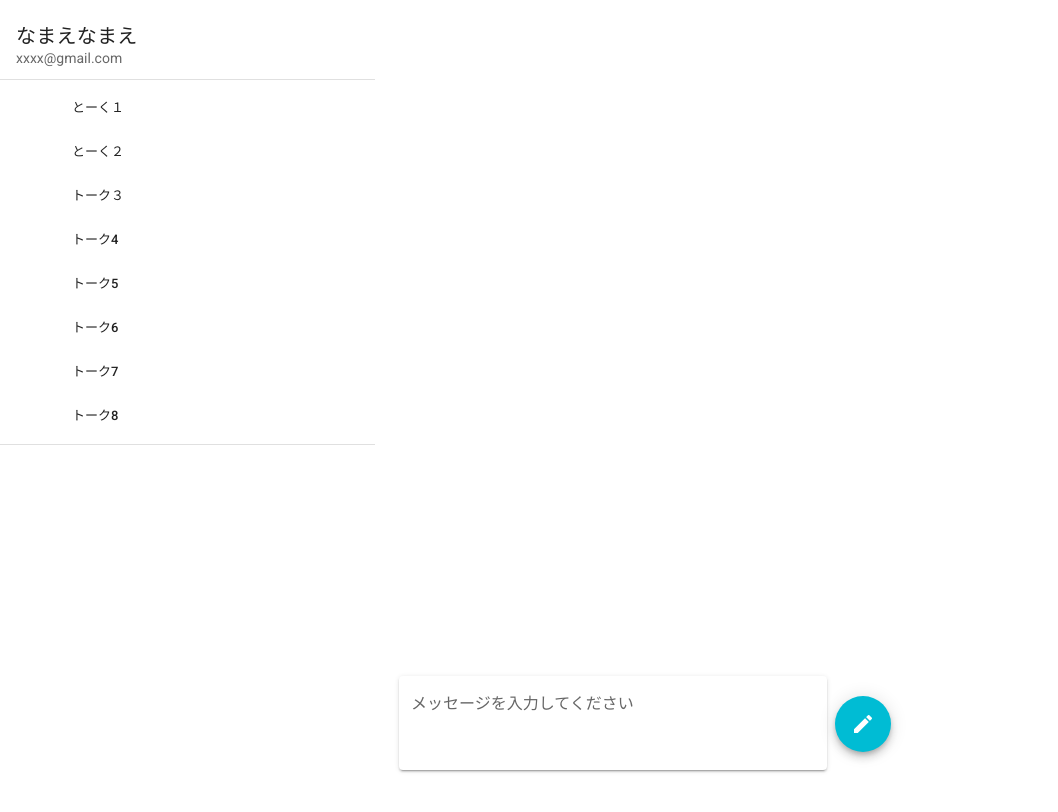
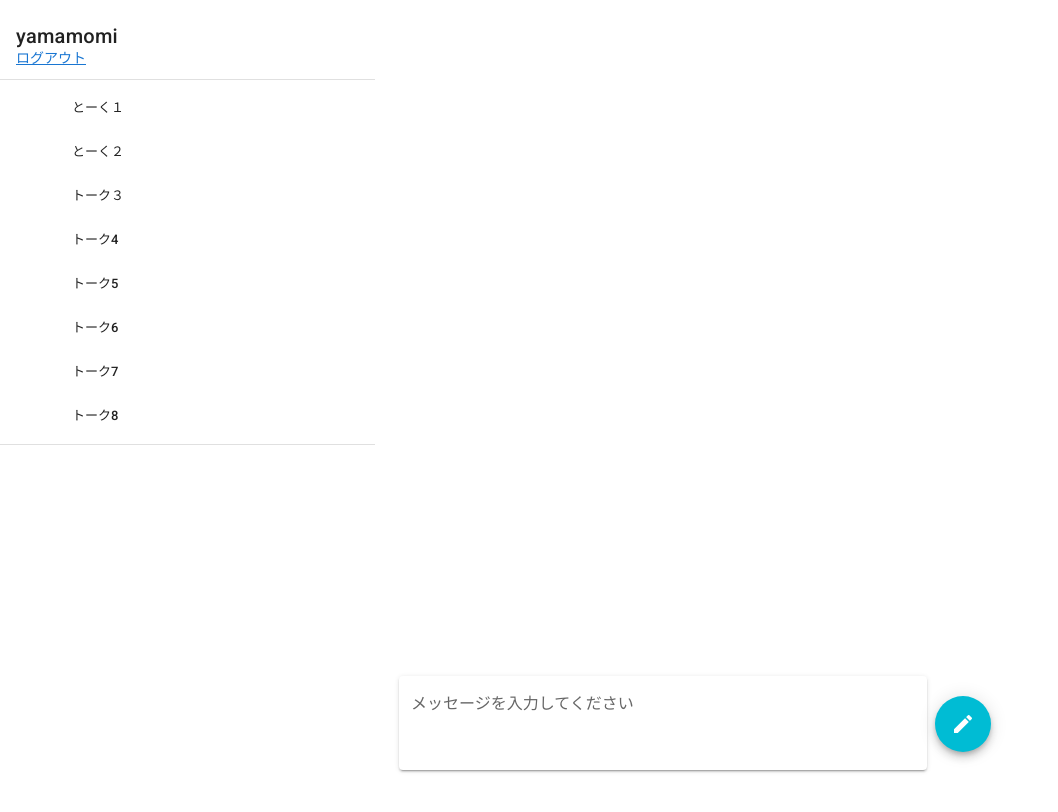
Before and after one commit to takeyamami/chat-front-vue, a Vue app: page / in a window 1280 px wide. Shown: the top 812 px of the page, without its empty margins (0-1058 px from the left). Built offline with nearby package versions, Linux system fonts and the light colour scheme.

Commit message:
update: 発言者ごとのデザインの変更

```diff
--- a/src/components/Chat.vue
+++ b/src/components/Chat.vue
@@ -3,19 +3,19 @@
 
 <template>
   <div>
-    <v-main style="max-width:1200px">
+    <v-main style="max-width:1400px">
       <v-container ml-0 pl-0>
-        <v-row style="min-height: 1000px">
+        <v-row style="padding-bottom: 100px;">
         <v-col
           cols="4"
         >
           <v-list-item>
             <v-list-item-content>
               <v-list-item-title class="text-h6">
-                なまえなまえ
+                {{ user.name }}
               </v-list-item-title>
               <v-list-item-subtitle>
-                xxxx@gmail.com
+                <a href="/login">ログアウト</a>
               </v-list-item-subtitle>
             </v-list-item-content>
           </v-list-item>
@@ -43,24 +43,40 @@
         </v-col>
         <v-col cols="8">
           <div v-for="talk in talks" :key="talk.tid">
+            <div v-if="user.uid == talk.user.uid" style="padding-left:30%">
               <p class="subtitle mb-0">{{talk.user.name}}</p>
               <v-card
-              max-width="344"
+                max-width="400"
+                dark
+                color="#41b0ff"
+              >
+                <v-card-text>
+                  <p style="white-space:pre-wrap; word-wrap:break-word;" class="mb-0 white--text">{{talk.message}}</p>
+                </v-card-text>
+              </v-card>
+              <div style="max-width:400px">
+                <p class="caption text-right">{{ moment(talk.created_at) }}</p>
+              </div>
+            </div>
+            <div v-else>
+              <p class="subtitle mb-0">{{talk.user.name}}</p>
+              <v-card
+                max-width="400"
               >
                 <v-card-text>
                   <p style="white-space:pre-wrap; word-wrap:break-word;" class="mb-0">{{talk.message}}</p>
                 </v-card-text>
               </v-card>
-            <div style="max-width:334px">
+              <div style="max-width:400px">
                 <p class="caption text-right">{{ moment(talk.created_at) }}</p>
               </div>
             </div>
-          <div id="form" style="position:fixed; bottom: 0; min-width:500px;">
+          </div>
+          <div id="form" style="position:fixed; bottom: 0; min-width:600px;">
             <v-layout wrap>
             <v-textarea
               name="message"
               solo
-
               label="メッセージを入力してください"
               value=""
               no-resize
@@ -101,7 +117,11 @@
         ],
         talks: null,
         right: null,
+        user: null,
       }
+    },
+    created() {
+      this.auth()
     },
     beforeUpdate () {
       this.getRequest()
@@ -115,8 +135,12 @@
             this.talks = response.data
           })
           .catch((e) => {
-            alert(e);
+            alert(e)
           });
+      },
+
+      auth() {
+        this.user = {uid: 1, name: "yamamomi"}
       },
 
       moment(date) {
```
Lines whose indentation alone changed are shown as unchanged.
